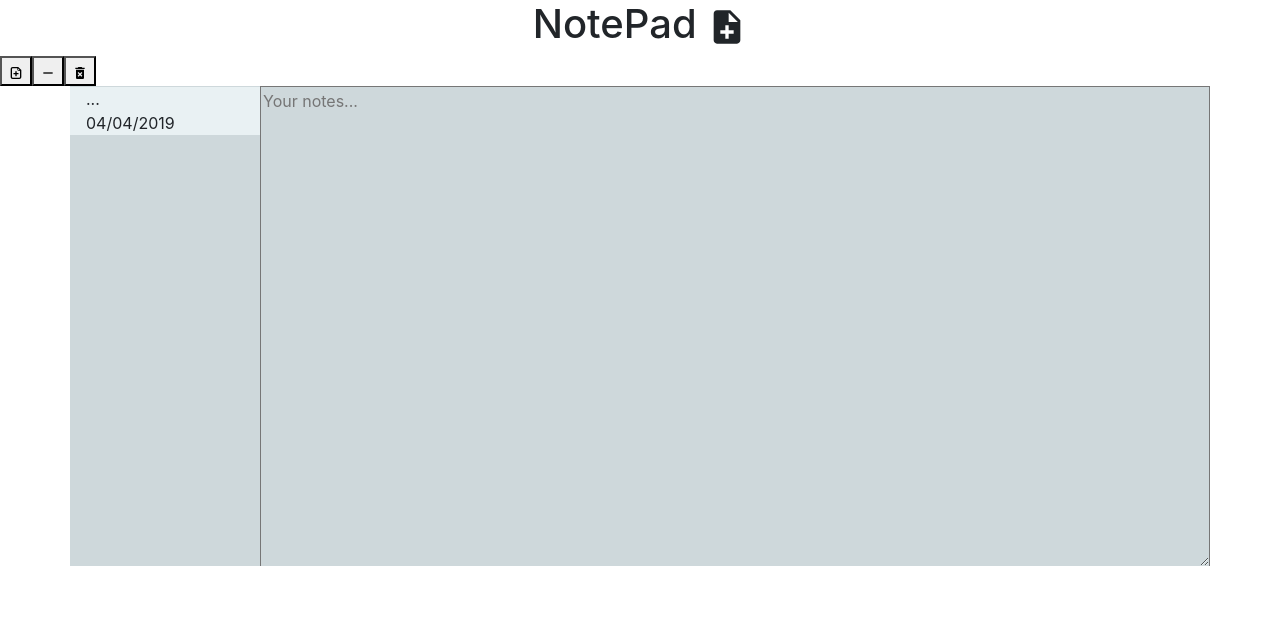
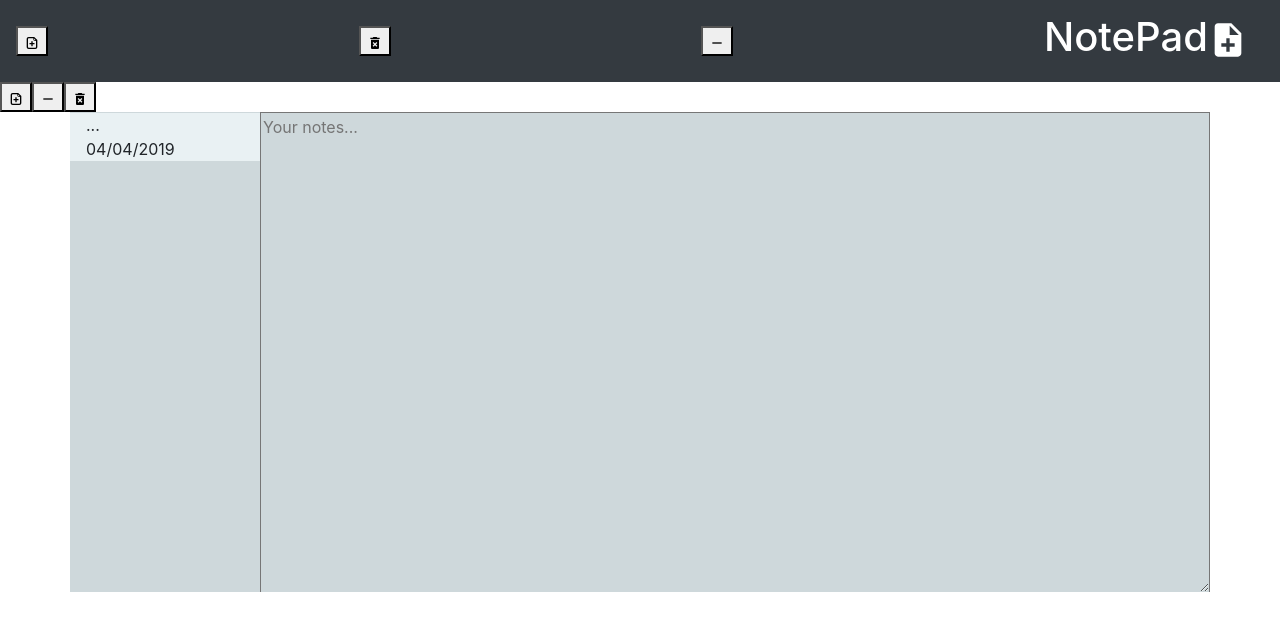
Before and after one commit to davieu/React-Notepad, a React app: page / in a window 1280 px wide. Built offline with nearby package versions, Linux system fonts and the light colour scheme.

Commit message:
bootstrap component navbar added

```diff
--- a/src/components/DeleteButton.js
+++ /dev/null
@@ -1,19 +0,0 @@
-import React from 'react';
-import  { TiDelete }  from 'react-icons/ti'
-
-const deleteButton = (props) => {
-
-  const style={
-    color:'red',
-    fontSize: '1.5em',
-    display: 'inline'
-}
-  return (
-    <span style={style} onClick={props.clickDelete}>
-    {/* <IconContext.Provider value=({size:'50px'})> */}
-    <TiDelete />
-    </span>
-  )
-}
-
-export default deleteButton;
--- /dev/null
+++ b/src/components/Navbar.js
@@ -0,0 +1,33 @@
+import React from 'react';
+//button comonents
+import DeleteButton from './buttons/DeleteButton';
+import AddNoteButton from './buttons/AddNoteButton'
+import ShowHideListButton from './buttons/ShowHideListButton'
+//bootstrap components
+import {Container, Row, Col, Navbar, Nav, NavDropdown }from 'react-bootstrap';
+//icon components
+import { MdNoteAdd, MdReorder, MdRemove, MdDeleteForever } from 'react-icons/md';
+import { TiDocumentAdd } from 'react-icons/ti';
+
+
+const navbarNote = (props) => {
+  return (
+    <Navbar collapseOnSelect expand={"true"} bg="dark" variant="dark">
+      <AddNoteButton clickAddNote={props.clickAddNote}/>
+      <DeleteButton clickDelete={() => props.clickDelete(props.notes[props.currentlySelected].id)}/>
+      <ShowHideListButton clickShowHideList={props.clickShowHideList} showing={props.showing}/>
+      {/* <button
+        onClick={props.clickShowHideList}
+        className="hide-list">
+        {props.showing ? <MdRemove/> : <MdReorder/>}
+      </button> */}
+      <Navbar.Brand href="#home"><h1 className={'title'}>NotePad<MdNoteAdd/></h1>
+      </Navbar.Brand>
+    </Navbar>
+  )
+}
+
+export default navbarNote
+
+        {/* {note.id == props.notes[props.currentlySelected].id ?
+        <DeleteButton style={style2} clickDelete={() => props.clickDelete(note.id)}/> : ''} */}
--- /dev/null
+++ b/src/components/buttons/AddNoteButton.js
@@ -0,0 +1,13 @@
+import React from 'react'
+import { MdNoteAdd, MdReorder, MdRemove, MdDeleteForever } from 'react-icons/md';
+import { TiDocumentAdd } from 'react-icons/ti';
+
+const addNoteButton = (props) => {
+  return (
+    <button onClick={props.clickAddNote}>
+      <TiDocumentAdd/>
+    </button>
+  )
+}
+
+export default addNoteButton
--- /dev/null
+++ b/src/components/buttons/DeleteButton.js
@@ -0,0 +1,14 @@
+import React from 'react';
+import  { TiDelete }  from 'react-icons/ti'
+import { MdNoteAdd, MdReorder, MdRemove, MdDeleteForever } from 'react-icons/md';
+
+
+const deleteButton = (props) => {
+  return (
+    <button onClick={props.clickDelete}>
+      <MdDeleteForever/>
+    </button>
+  )
+}
+
+export default deleteButton;
--- /dev/null
+++ b/src/components/buttons/ShowHideListButton.js
@@ -0,0 +1,15 @@
+import React from 'react';
+import { MdNoteAdd, MdReorder, MdRemove, MdDeleteForever } from 'react-icons/md';
+
+const showHideListButton = (props) => {
+  return (
+    <button
+      onClick={props.clickShowHideList}
+      className="hide-list">
+      {props.showing ? <MdRemove/> : <MdReorder/>}
+    </button>
+  )
+
+}
+
+export default showHideListButton;
--- a/src/containers/App.css
+++ b/src/containers/App.css
@@ -1,9 +1,9 @@
 /* .App {
   text-align: center;
 } */
-.title {
+/* .title {
   text-align: center;
-}
+} */
 
 .noteInput {
   /* border: 0px; */
--- a/src/containers/App.js
+++ b/src/containers/App.js
@@ -6,9 +6,10 @@ import Test from '../components/test';
 import { MdNoteAdd, MdReorder, MdRemove, MdDeleteForever } from 'react-icons/md';
 import { TiDocumentAdd } from 'react-icons/ti';
 import { FaAngleDoubleUp, FaAngleDoubleDown, FaThList} from 'react-icons/fa';
-import DeleteButton from '../components/DeleteButton';
+import DeleteButton from '../components/buttons/DeleteButton';
+import NavbarNote from '../components/Navbar'
 
-import {Container, Row, Col }from 'react-bootstrap';
+import {Container, Row, Col, Navbar }from 'react-bootstrap';
 
 let moment = require('moment');
 let uniqid = require('uniqid');
@@ -173,7 +174,14 @@ class App extends Component {
 
     return (
       <div className="App">
-        <h1 className={'title'}>NotePad <MdNoteAdd /></h1>
+      <NavbarNote
+        clickDelete={this.deleteNoteFromList}
+        clickShowHideList={this.isNoteListShowing}
+        clickAddNote={this.addNewNote}
+        notes={this.state.notes}
+        currentlySelected={this.state.currentlySelectedIndex}
+        showing={this.state.noteListShowing}/>
+
         <button
           onClick={this.addNewNote} className="add-Note">
           <TiDocumentAdd/>
```
